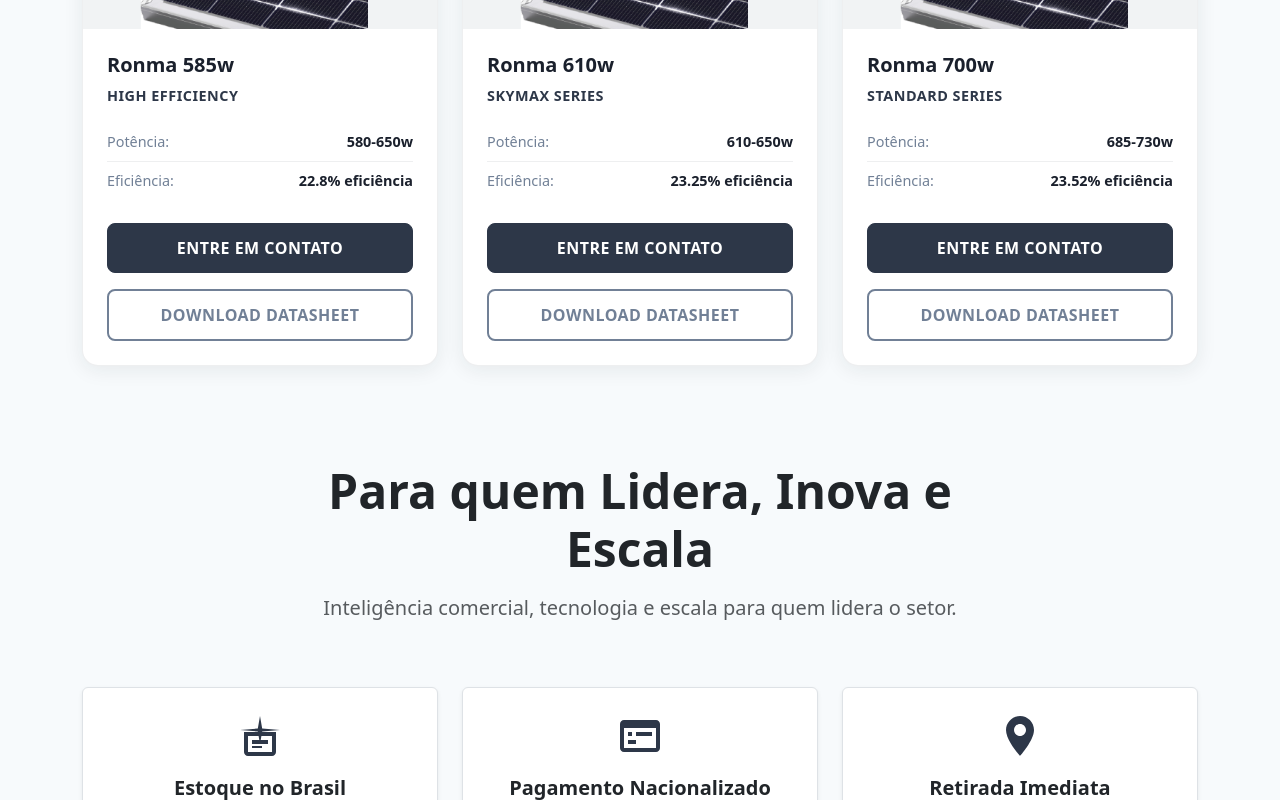
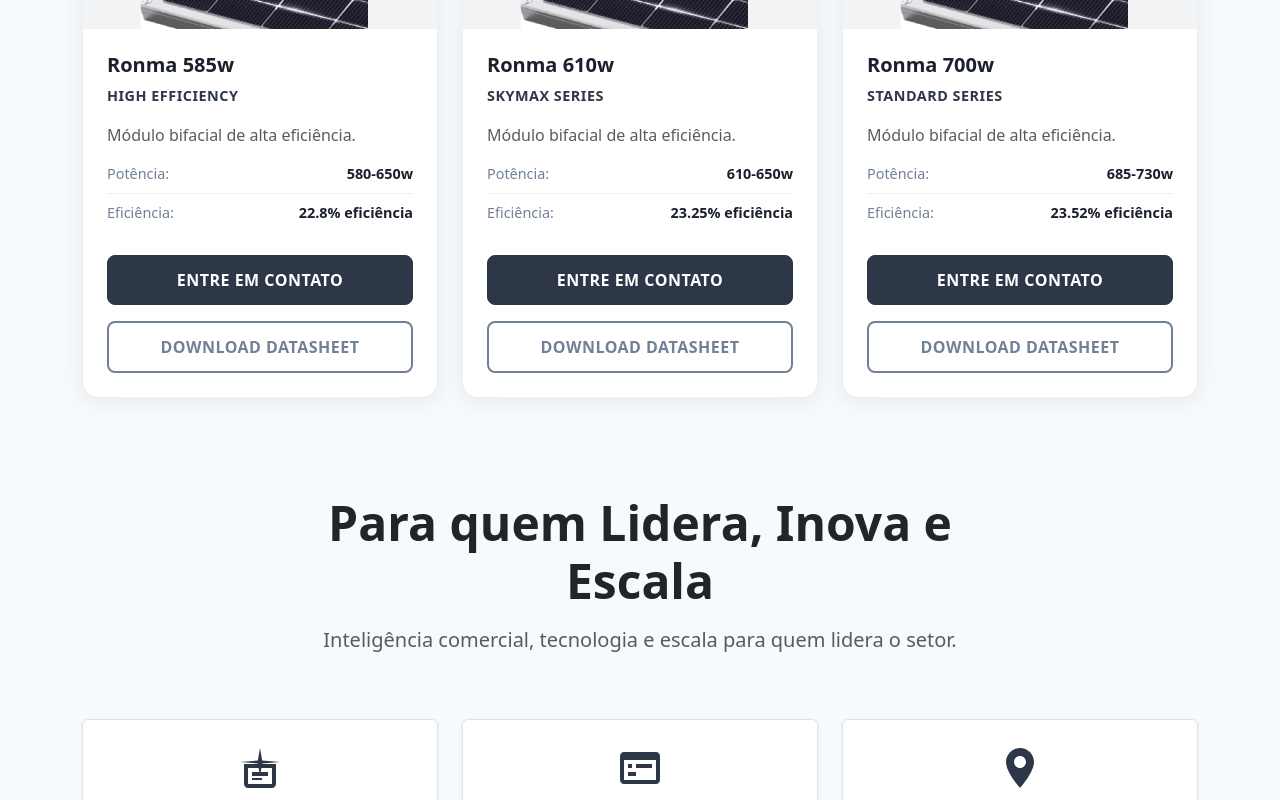
Before and after one commit to JuninhoSouza25/hubc, a Next.js app: page / in a window 1280 px wide. Shown: the part 2120-2920 px from the top of the page. Built offline with nearby package versions, Linux system fonts and the light colour scheme.

Commit message:
Atualiza a marca Hub|C para Hub | C em metadados, componentes e mensagens do WhatsApp, e adiciona descrições aos módulos Ronma.

```diff
--- a/components/Contact.jsx
+++ b/components/Contact.jsx
@@ -310,7 +310,7 @@
                     </svg>
                   </div>
                   <h5 className="fw-bold">Telefone</h5>
-                  <p className="mb-0">(11) 9999-9999</p>
+                  <p className="mb-0">(11) 94068-1638</p>
                 </div>
               </div>
 
--- a/components/ModulesProducts.jsx
+++ b/components/ModulesProducts.jsx
@@ -23,7 +23,8 @@
       power: "580-650w",
       efficiency: "22.8% eficiência",
       image: "/ronma-module.png",
-      datasheet: "https://drive.google.com/file/d/1gOoXFDdgYlYePQI7O9JTkqjUPDjLznmh/view?usp=sharing"
+      datasheet: "https://drive.google.com/file/d/1gOoXFDdgYlYePQI7O9JTkqjUPDjLznmh/view?usp=sharing",
+      description: "Módulo bifacial de alta eficiência."
     },
     {
       title: "Ronma 610w",
@@ -31,7 +32,8 @@
       power: "610-650w",
       efficiency: "23.25% eficiência",
       image: "/ronma-module.png",
-      datasheet: "https://drive.google.com/file/d/1GoLJzZQ5FZkW1XndJc7SxOqWRGxClmgY/view?usp=sharing"
+      datasheet: "https://drive.google.com/file/d/1GoLJzZQ5FZkW1XndJc7SxOqWRGxClmgY/view?usp=sharing",
+      description: "Módulo bifacial de alta eficiência."
     },
     {
       title: "Ronma 700w",
@@ -39,7 +41,8 @@
       power: "685-730w",
       efficiency: "23.52% eficiência",
       image: "/ronma-module.png",
-      datasheet: "https://drive.google.com/file/d/1dh7mW4V5cKxAmcTvh0eOYwVFzEJnHijZ/view?usp=sharing"
+      datasheet: "https://drive.google.com/file/d/1dh7mW4V5cKxAmcTvh0eOYwVFzEJnHijZ/view?usp=sharing",
+      description: "Módulo bifacial de alta eficiência."
     }
   ];
 
@@ -69,6 +72,7 @@
                 <div className="module-content">
                   <h3 className="module-title">{module.title}</h3>
                   <p className="module-series fw-semibold">{module.series}</p>
+                  <p className="module-description text-muted mb-2">{module.description}</p>
 
                   <div className="module-specs">
                     <div className="spec-item">
--- a/components/WhatsappComponent.js
+++ b/components/WhatsappComponent.js
@@ -5,9 +5,9 @@
     return(
         <FloatingWhatsApp
         phoneNumber='+5511940681638'
-        accountName='HUB|C'
+        accountName='HUB | C'
         statusMessage="Normalmente responde em até 1 hora"
-        chatMessage="Olá! Somos a HUB|C, em que podemos te ajudar?"
+        chatMessage="Olá! Somos a HUB | C, em que podemos te ajudar?"
         placeholder="Envie uma mensagem..."
         avatar="/LOGO-2.png"
          />
```
Also changed, not shown: app/layout.js (+8 -8 lines).
